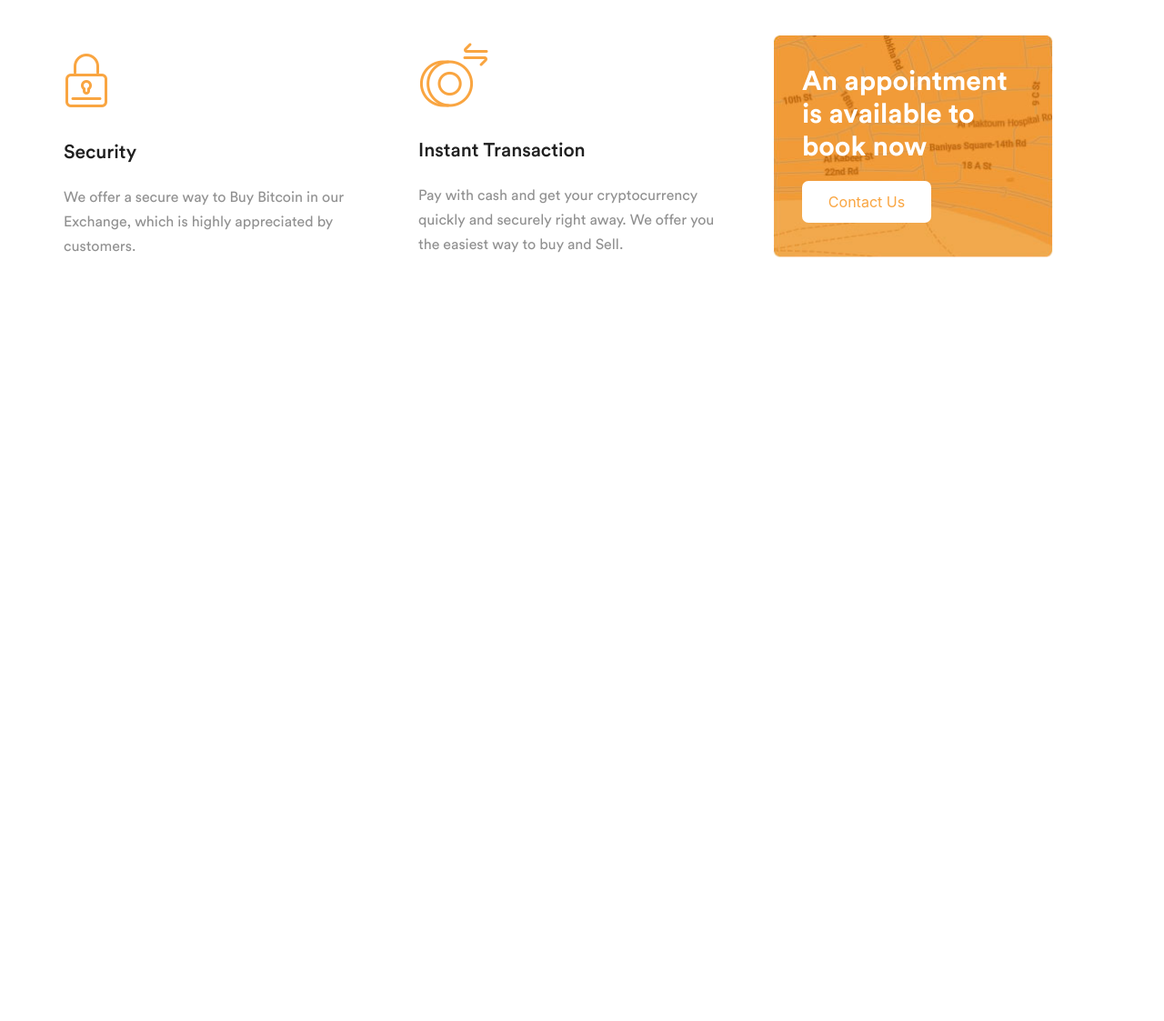
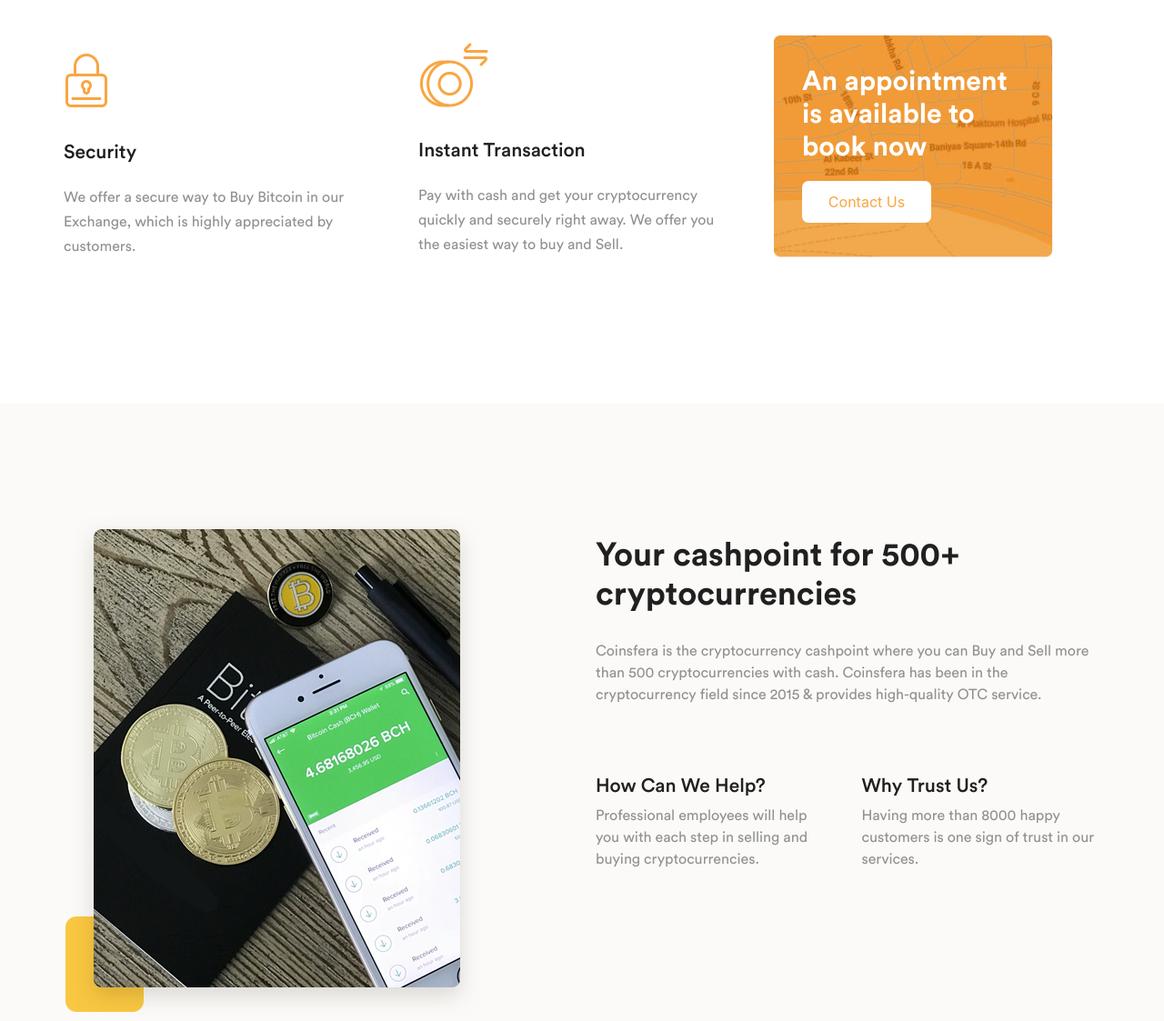
Before and after one commit to daminisherathiya/Coinsfera, a plain HTML site: page index.html in a window 1280 px wide. Shown: the part 1411-2534 px from the top of the page at 91% size. Before the commit the page ends 1711 px from the top, so only its background shows below. Drawn offline with nearby package versions, Linux system fonts and the light colour scheme; files whose address does not match are found by name.

Commit message:
Added a section.

```diff
--- a/css/coinsfera.css
+++ b/css/coinsfera.css
@@ -224,6 +224,12 @@ body {
     height: 245px;
   }
 }
+.pt-119px {
+  padding-top: 119px;
+}
+.mb-76px {
+  margin-bottom: 76px;
+}
 .line-height-27px {
   line-height: 27px;
 }
@@ -235,6 +241,12 @@ body {
 .p-32px {
   padding: 32px 32px 32px 32px;
 }
+.pb-144px {
+  padding-bottom: 144px;
+}
 .mb-21px {
   margin-bottom: 21px;
 }
+.background-2 {
+  background-color: #fbfaf8;
+}
--- a/index.html
+++ b/index.html
@@ -217,7 +217,7 @@
         </div>
       </div>
 
-      <div class="container pt-72px">
+      <div class="container pt-72px pb-144px">
         <div class="row">
           <div class="col-sm-6 col-lg-4 pt-3 mb-63px">
             <div class="mb-35px"><img src="./images/featured-icon1.png" alt=""></div>
@@ -264,6 +264,36 @@
         </div>
       </div>
     </section>
+
+    <section class="background-2 pt-119px">
+      <div class="container">
+        <div class="row">
+          <div class="col-lg-6">
+            <img src="./images/about-img.png" alt="">
+          </div>
+          <div class="col-lg-6">
+            <h3 class="font-CircularPro-Bold font-size-36 mt-4 black-color">Your cashpoint for 500+ cryptocurrencies</h3>
+            <p class="font-CircularPro-Book mt-30px mb-76px">Coinsfera is the cryptocurrency cashpoint where you can Buy and Sell
+              more than 500 cryptocurrencies with cash. Coinsfera has been in the
+              cryptocurrency field since 2015 & provides high-quality OTC service. </p>
+            <div class="row">
+              <div class="col-6">
+                <h4 class="font-circular-medium font-size-21 black-color">How Can We Help?</h4>
+                <p class="font-CircularPro-Book">Professional employees will help
+                  you with each step in selling and
+                  buying cryptocurrencies.</p>
+              </div>
+              <div class="col-6">
+                <h4 class="font-circular-medium font-size-21 black-color">Why Trust Us?</h4>
+                <p class="font-CircularPro-Book">Having more than 8000 happy
+                  customers is one sign of trust
+                  in our services.</p>
+              </div>
+            </div>
+          </div>
+        </div>
+      </div>
+    </section>
   </main>
 
   <!-- Optional JavaScript; choose one of the two! -->
```
